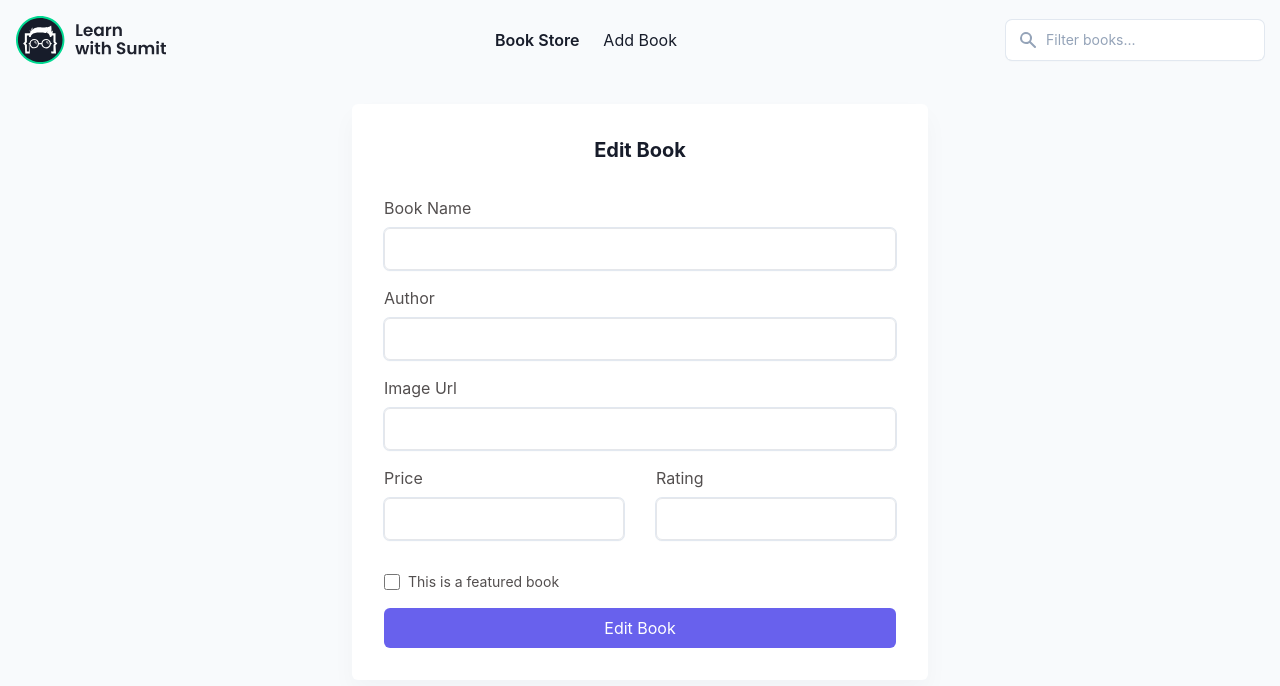
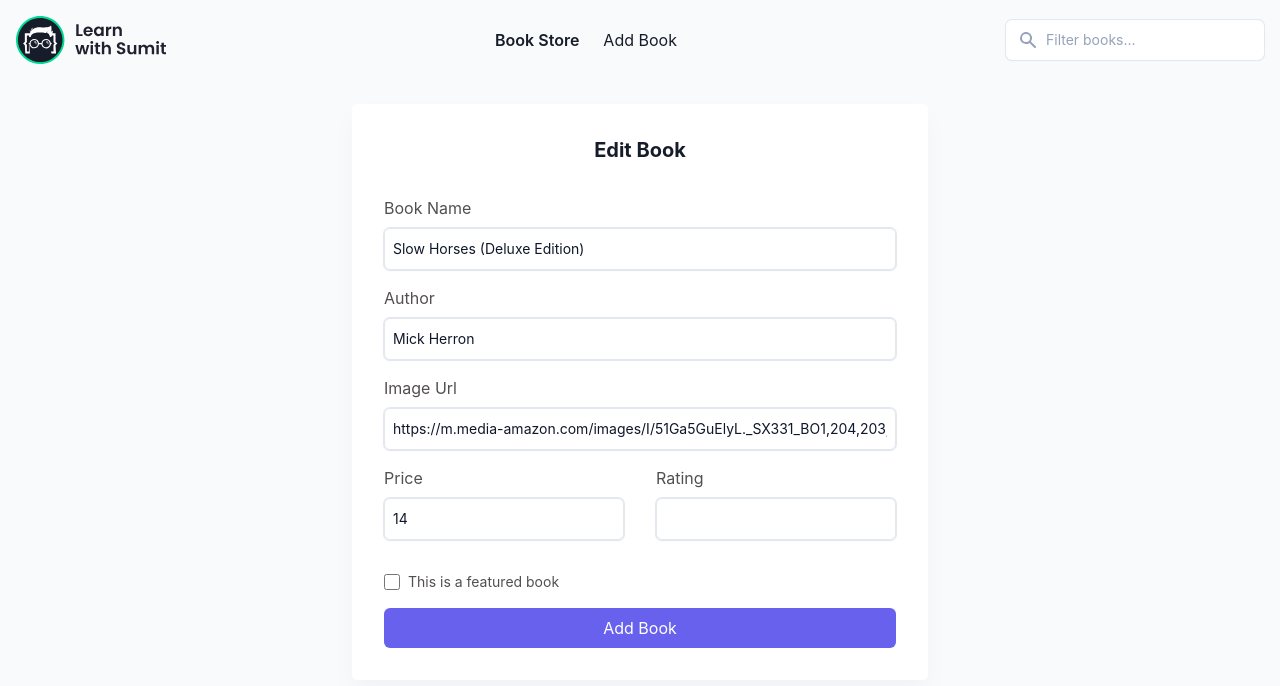
Before and after one commit to moniruzzaman01/rtk_query-book_store_application, a React (Vite) app: page /edit-book/1 in a window 1280 px wide. Shown: the top 686 px of the page. Built offline with nearby package versions, Linux system fonts and the light colour scheme; data requests are answered from the project's data file.

Commit message:
add a book bug fixed

```diff
--- a/server/db.json
+++ b/server/db.json
@@ -55,10 +55,13 @@
       "id": 6
     },
     {
+      "name": "dflkjasdfklj",
+      "author": "lkfjsdflkja",
+      "thumbnail": "klfjsadlfkj",
+      "price": "23876",
+      "rating": 4,
+      "featured": false,
       "id": 7
-    },
-    {
-      "id": 8
     }
   ]
 }
--- a/src/api/apiSlice.js
+++ b/src/api/apiSlice.js
@@ -15,15 +15,27 @@ export const apiSlice = createApi({
       providesTags: ["books"],
     }),
 
+    fetchABooks: builder.query({
+      query: (bookId) => ({
+        url: `/books/${bookId}`,
+        method: "GET",
+      }),
+      providesTags: (result, error, arg) => [{ type: "book", id: arg }],
+    }),
+
     addABook: builder.mutation({
       query: (data) => ({
         url: "/books",
         method: "POST",
-        data,
+        body: data,
       }),
       invalidatesTags: ["books"],
     }),
   }),
 });
 
-export const { useFetchAllBooksQuery, useAddABookMutation } = apiSlice;
+export const {
+  useFetchAllBooksQuery,
+  useAddABookMutation,
+  useFetchABooksQuery,
+} = apiSlice;
--- a/src/components/AddBook.jsx
+++ b/src/components/AddBook.jsx
@@ -7,15 +7,25 @@ export default function AddBook() {
   const [author, setAuthor] = useState("");
   const [thumbnail, setThumbnail] = useState("");
   const [price, setPrice] = useState("");
+  const [rating, setRating] = useState("");
   const [featured, setFeatured] = useState(false);
 
   const handleSubmit = (e) => {
     e.preventDefault();
+    console.log({
+      name,
+      author,
+      thumbnail,
+      price,
+      rating,
+      featured,
+    });
     addABooks({
       name,
       author,
       thumbnail,
       price,
+      rating: parseInt(rating),
       featured,
     });
   };
@@ -89,6 +99,8 @@ export default function AddBook() {
                   name="rating"
                   min="1"
                   max="5"
+                  value={rating}
+                  onChange={(e) => setRating(e.target.value)}
                 />
               </div>
             </div>
--- a/src/components/Book.jsx
+++ b/src/components/Book.jsx
@@ -1,7 +1,8 @@
 import { object } from "prop-types";
+import { Link } from "react-router-dom";
 
 export default function Book({ book }) {
-  const { author, featured, name, price, rating, thumbnail } = book || {};
+  const { id, author, featured, name, price, rating, thumbnail } = book || {};
 
   return (
     <div className="book-card">
@@ -15,6 +16,7 @@ export default function Book({ book }) {
           {featured ? <span className="lws-badge">featured</span> : <div></div>}
           <div className="text-gray-500 space-x-2">
             <button className="lws-edit ">
+              <Link to={`/edit-book/${id}`}>
                 <svg
                   fill="none"
                   viewBox="0 0 24 24"
@@ -28,6 +30,7 @@ export default function Book({ book }) {
                     d="M16.862 4.487l1.687-1.688a1.875 1.875 0 112.652 2.652L10.582 16.07a4.5 4.5 0 01-1.897 1.13L6 18l.8-2.685a4.5 4.5 0 011.13-1.897l8.932-8.931zm0 0L19.5 7.125M18 14v4.75A2.25 2.25 0 0115.75 21H5.25A2.25 2.25 0 013 18.75V8.25A2.25 2.25 0 015.25 6H10"
                   />
                 </svg>
+              </Link>
             </button>
             <button className="lws-deleteBook">
               <svg
--- a/src/components/EditBook.jsx
+++ b/src/components/EditBook.jsx
@@ -1,10 +1,36 @@
+import { useParams } from "react-router-dom";
+import { useFetchABooksQuery } from "../api/apiSlice";
+import { useEffect, useState } from "react";
+
 export default function EditBook() {
+  const { bookId } = useParams();
+  const { data: book } = useFetchABooksQuery(bookId);
+  const [name, setName] = useState("");
+  const [author, setAuthor] = useState("");
+  const [thumbnail, setThumbnail] = useState("");
+  const [price, setPrice] = useState("");
+  const [featured, setFeatured] = useState(false);
+
+  useEffect(() => {
+    if (book) {
+      setName(book.name);
+      setAuthor(book.author);
+      setThumbnail(book.thumbnail);
+      setPrice(book.price);
+      setFeatured(book.featured);
+    }
+  }, [book]);
+
+  const handleSubmit = (e) => {
+    e.preventDefault();
+  };
+
   return (
     <main className="py-6 2xl:px-6">
       <div className="container">
         <div className="p-8 overflow-hidden bg-white shadow-cardShadow rounded-md max-w-xl mx-auto">
           <h4 className="mb-8 text-xl font-bold text-center">Edit Book</h4>
-          <form className="book-form">
+          <form onSubmit={handleSubmit} className="book-form">
             <div className="space-y-2">
               <label htmlFor="lws-bookName">Book Name</label>
               <input
@@ -13,6 +39,8 @@ export default function EditBook() {
                 type="text"
                 id="lws-bookName"
                 name="name"
+                value={name}
+                onChange={(e) => setName(e.target.value)}
               />
             </div>
 
@@ -24,6 +52,8 @@ export default function EditBook() {
                 type="text"
                 id="lws-author"
                 name="author"
+                value={author}
+                onChange={(e) => setAuthor(e.target.value)}
               />
             </div>
 
@@ -35,6 +65,8 @@ export default function EditBook() {
                 type="text"
                 id="lws-thumbnail"
                 name="thumbnail"
+                value={thumbnail}
+                onChange={(e) => setThumbnail(e.target.value)}
               />
             </div>
 
@@ -47,6 +79,8 @@ export default function EditBook() {
                   type="number"
                   id="lws-price"
                   name="price"
+                  value={price}
+                  onChange={(e) => setPrice(e.target.value)}
                 />
               </div>
 
@@ -70,15 +104,16 @@ export default function EditBook() {
                 type="checkbox"
                 name="featured"
                 className="w-4 h-4"
+                checked={featured}
+                onChange={(e) => setFeatured(e.target.checked)}
               />
               <label htmlFor="lws-featured" className="ml-2 text-sm">
-                {" "}
-                This is a featured book{" "}
+                This is a featured book
               </label>
             </div>
 
             <button type="submit" className="submit" id="lws-submit">
-              Edit Book
+              Add Book
             </button>
           </form>
         </div>
--- a/src/components/Navbar.jsx
+++ b/src/components/Navbar.jsx
@@ -8,13 +8,13 @@ export default function Navbar() {
         <img src={logo} width="150px" className="object-contain" />
 
         <ul className="hidden md:flex items-center space-x-6">
-          <a
+          <Link
             className="font-semibold cursor-pointer"
-            href="index.html"
+            to="/"
             id="lws-bookStore"
           >
             <li>Book Store</li>
-          </a>
+          </Link>
           <Link className="cursor-pointer" to="add-book" id="lws-addBook">
             <li>Add Book</li>
           </Link>
```
Lines whose indentation alone changed are shown as unchanged.
